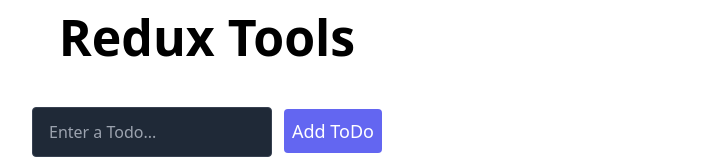
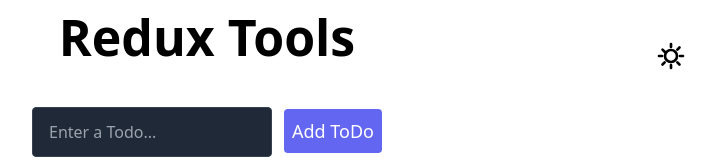
Before and after one commit to pavan-ade/ToDoApp, a React (Vite) app in the folder RedexToolToDo/: page / in a window 1280 px wide. Shown: the top 160 px of the page, without its empty margins (433-1148 px from the left). Built offline with nearby package versions, Linux system fonts and the light colour scheme.

Commit message:
[pavan-ade] : implemented DarkMode on page

```diff
--- a/RedexToolToDo/src/App.css
+++ b/RedexToolToDo/src/App.css
@@ -3,3 +3,8 @@
   margin: 0 auto;
   text-align: center;
 }
+
+body.dark {
+  background-color: #111827;
+  color: #ffffff;
+}
--- /dev/null
+++ b/RedexToolToDo/src/components/themeContent/ThemeContent.jsx
@@ -0,0 +1,54 @@
+import React, { useEffect, useState } from "react";
+
+const ThemeContent = () => {
+  const [toggleTheme, settoggleTheme] = useState("dark");
+  useEffect(() => {
+    const body = window.document.body;
+    // console.log(body, "body");
+    if (toggleTheme !== "dark") {
+      body.classList.add("dark");
+    } else {
+      body.classList.remove("dark");
+    }
+  }, [toggleTheme]);
+  return (
+    <div className="fixed top-10 right-40 dark:bg-gray-900 dark:text-white">
+      {toggleTheme == "light" && (
+        <button onClick={() => settoggleTheme("dark")}>
+          <svg
+            xmlns="http://www.w3.org/2000/svg"
+            fill="currentColor"
+            viewBox="0 0 24 24"
+            className="w-8 h-8"
+          >
+            <path
+              fillRule="evenodd"
+              d="M21.75 15.002A9.72 9.72 0 0112 21.75C6.477 21.75 2 17.273 2 11.75c0-4.49 3.067-8.268 7.258-9.437.487-.131.931.316.802.802A7.5 7.5 0 0012 19.5a7.5 7.5 0 009.752-4.498c.129-.486-.316-.933-.802-.802z"
+              clipRule="evenodd"
+            />
+          </svg>
+        </button>
+      )}
+      {toggleTheme == "dark" && (
+        <button onClick={() => settoggleTheme("light")}>
+          <svg
+            xmlns="http://www.w3.org/2000/svg"
+            fill="none"
+            viewBox="0 0 24 24"
+            strokeWidth={2}
+            stroke="currentColor"
+            className="w-8 h-8"
+          >
+            <path
+              strokeLinecap="round"
+              strokeLinejoin="round"
+              d="M12 3v2.25M12 18.75V21m9-9h-2.25M5.25 12H3m15.364-6.364-1.591 1.591M7.227 16.773l-1.591 1.591m0-11.182 1.591 1.591M16.773 16.773l1.591 1.591M12 7.5a4.5 4.5 0 100 9 4.5 4.5 0 000-9z"
+            />
+          </svg>
+        </button>
+      )}
+    </div>
+  );
+};
+
+export default ThemeContent;
--- a/RedexToolToDo/src/pages/delateTodo/DelateTodo.jsx
+++ b/RedexToolToDo/src/pages/delateTodo/DelateTodo.jsx
@@ -22,7 +22,7 @@
   };
   return (
     <div className="fixed inset-0 bg-black bg-opacity-50 flex justify-center items-center z-50">
-      <div className="bg-white rounded-lg shadow-lg p-6 md:w-full xs:w-[80%] max-w-sm relative">
+      <div className="bg-white dark:bg-gray-600 rounded-lg shadow-lg p-6 md:w-full xs:w-[80%] max-w-sm relative">
         <p className="text-lg">Do you want to Delete {updateTodo?.task}?</p>
         <CloseButton />
         <div className="pt-3">
--- a/RedexToolToDo/src/pages/layout/Layout.jsx
+++ b/RedexToolToDo/src/pages/layout/Layout.jsx
@@ -1,12 +1,13 @@
-import React from "react";
-import AddTodo from "../../components/addTodo/AddTodo"
-import Todo from "../../components/todo/Todo"
+import ThemeContent from "../../components/themeContent/ThemeContent";
+import AddTodo from "../addTodo/AddTodo";
+import Todo from "../todo/Todo";
 import { Outlet } from "react-router-dom";
 
 const Layout = () => {
   return (
     <>
       <h1 className="text-[50px] font-bold">Redux Tools</h1>
+      <ThemeContent />
       <AddTodo />
       <Todo />
       <Outlet />
--- a/RedexToolToDo/src/pages/updateToDo/UpdateTodo.jsx
+++ b/RedexToolToDo/src/pages/updateToDo/UpdateTodo.jsx
@@ -1,6 +1,6 @@
 import React, { useEffect } from "react";
 import { useState } from "react";
-import AddTodo from "../../components/addTodo/AddTodo";
+import AddTodo from "../addTodo/AddTodo";
 import { Link, useParams } from "react-router-dom";
 import { useSelector } from "react-redux";
 import CloseButton from "../../components/closeButton/CloseButton";
@@ -16,7 +16,7 @@
 
   return (
     <div className="fixed inset-0 bg-black bg-opacity-50 flex justify-center items-center z-50">
-      <div className="bg-white rounded-lg shadow-lg p-6 md:w-full xs:w-[80%] max-w-md relative">
+      <div className="bg-white dark:bg-gray-600 rounded-lg shadow-lg p-6 md:w-full xs:w-[80%] max-w-md relative">
         <p className="text-lg">Please Update Task</p>
         <CloseButton />
         <AddTodo editTodo={updateTodo} onClose={() => setUpdateTodo(null)} />
--- a/RedexToolToDo/src/route/route.js
+++ b/RedexToolToDo/src/route/route.js
@@ -1,6 +1,6 @@
 import { createBrowserRouter } from "react-router-dom";
-import Layout from "../Pages/layout/Layout";
-import AddTodo from "../components/addTodo/AddTodo";
+import Layout from "../pages/layout/Layout";
+import AddTodo from "../pages/addTodo/AddTodo";
 import UpdateTodo from "../pages/updateToDo/UpdateTodo";
 import DelateTodo from "../pages/delateTodo/DelateTodo";
 import ErrorPage from "../pages/errorPage/ErrorPage";
--- a/RedexToolToDo/tailwind.config.js
+++ b/RedexToolToDo/tailwind.config.js
@@ -1,14 +1,13 @@
 /** @type {import('tailwindcss').Config} */
 export default {
-  content: [
-    "./src/**/*.{js,jsx,ts,tsx}",
-  ],
+  darkMode: "class",
+  content: ["./src/**/*.{js,jsx,ts,tsx}"],
   theme: {
     extend: {
-      screens:{
-        xs: "320px"
-      }
+      screens: {
+        xs: "320px",
+      },
     },
   },
   plugins: [],
-}
+};
```
Also changed, not shown: RedexToolToDo/src/pages/addTodo/AddTodo.jsx (renamed from RedexToolToDo/src/components/addTodo/AddTodo.jsx), RedexToolToDo/src/pages/todo/Todo.jsx (renamed from RedexToolToDo/src/components/todo/Todo.jsx).
